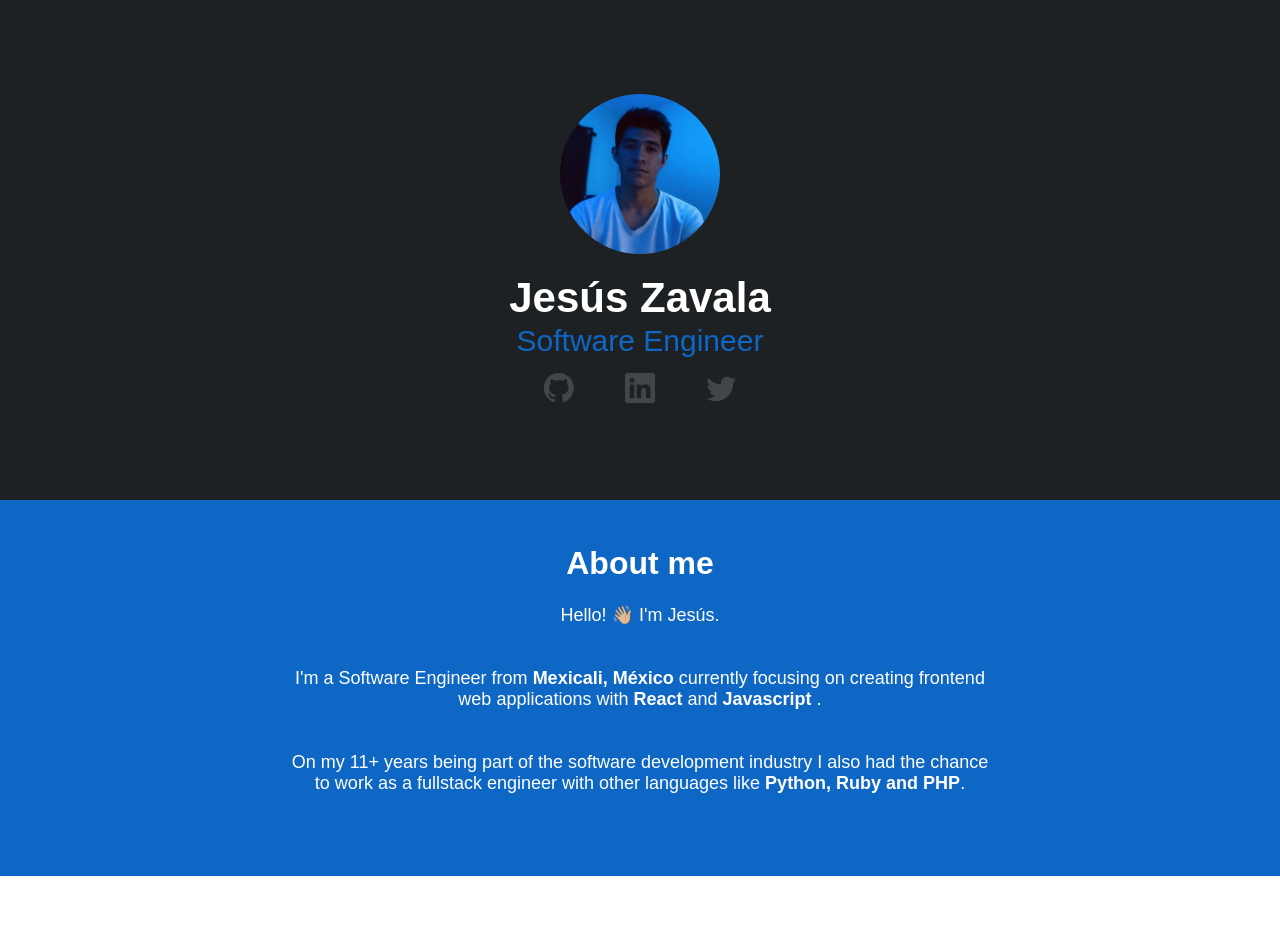
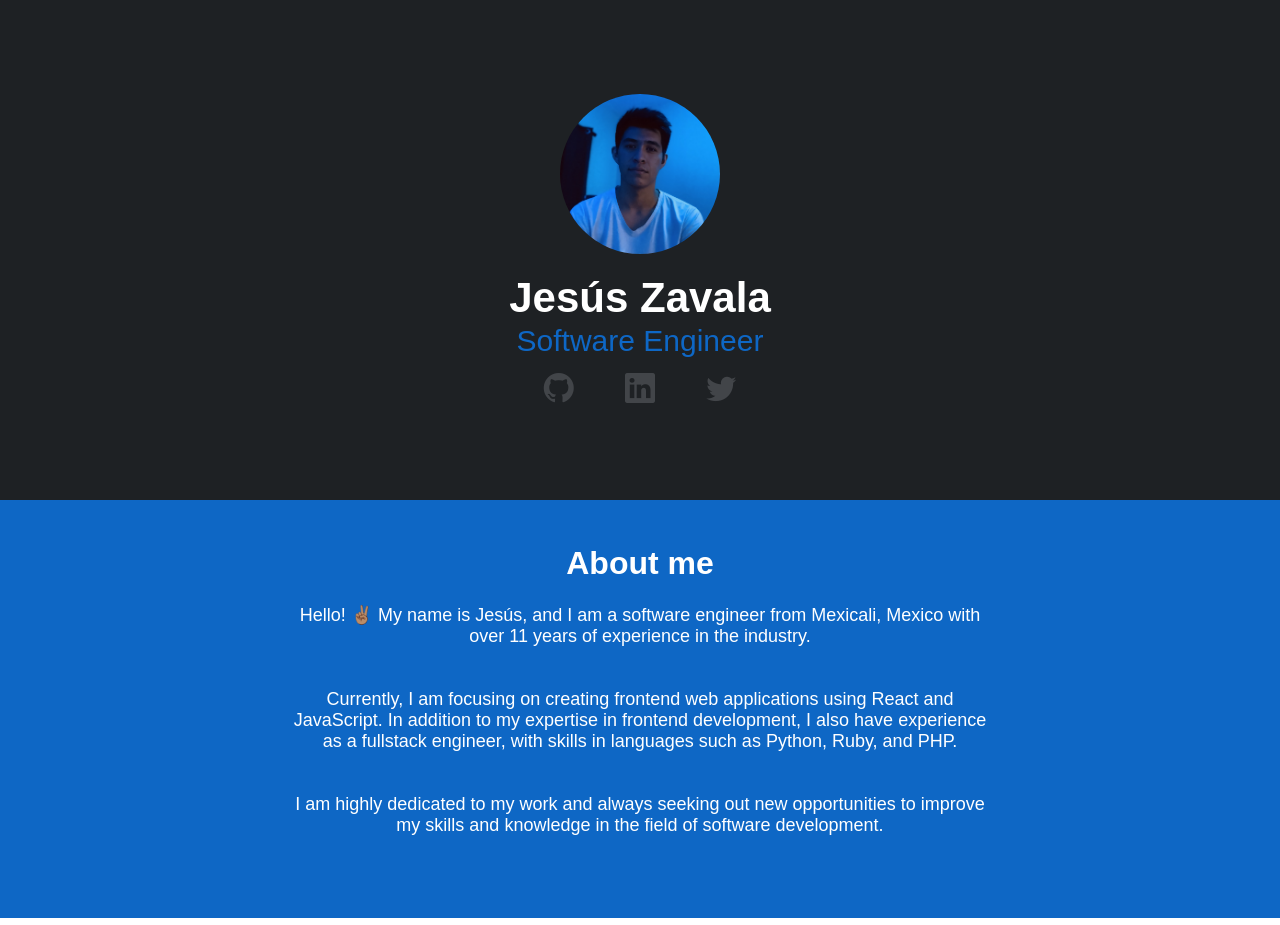
Before and after one commit to jesuszvl/site, a React (Create React App) app: page / in a window 1280 px wide. Shown: the top 925 px of the page. Built offline with nearby package versions, Linux system fonts and the light colour scheme; a web font is replaced by a local one.

Commit message:
Update About.js

```diff
--- a/src/components/About/About.js
+++ b/src/components/About/About.js
@@ -5,18 +5,20 @@ const About = () => {
     <div className="about-container">
       <div className="about">
         <h1>About me</h1>
-        <p>Hello! 👋🏼 I'm Jesús. </p>
         <p>
-          I'm a Software Engineer from <strong>Mexicali, México</strong>{" "}
-          currently focusing on creating frontend web applications with
-          <strong> React</strong> and
-          <strong> Javascript </strong>.
+          Hello! ✌🏽 My name is Jesús, and I am a software engineer from
+          Mexicali, Mexico with over 11 years of experience in the industry.{" "}
         </p>
         <p>
-          On my 11+ years being part of the software development industry I also
-          had the chance to work as a fullstack engineer with other languages
-          like
-          <strong> Python, Ruby and PHP</strong>.
+          Currently, I am focusing on creating frontend web applications using
+          React and JavaScript. In addition to my expertise in frontend
+          development, I also have experience as a fullstack engineer, with
+          skills in languages such as Python, Ruby, and PHP.
+        </p>
+        <p>
+          I am highly dedicated to my work and always seeking out new
+          opportunities to improve my skills and knowledge in the field of
+          software development.
         </p>
       </div>
     </div>
```
